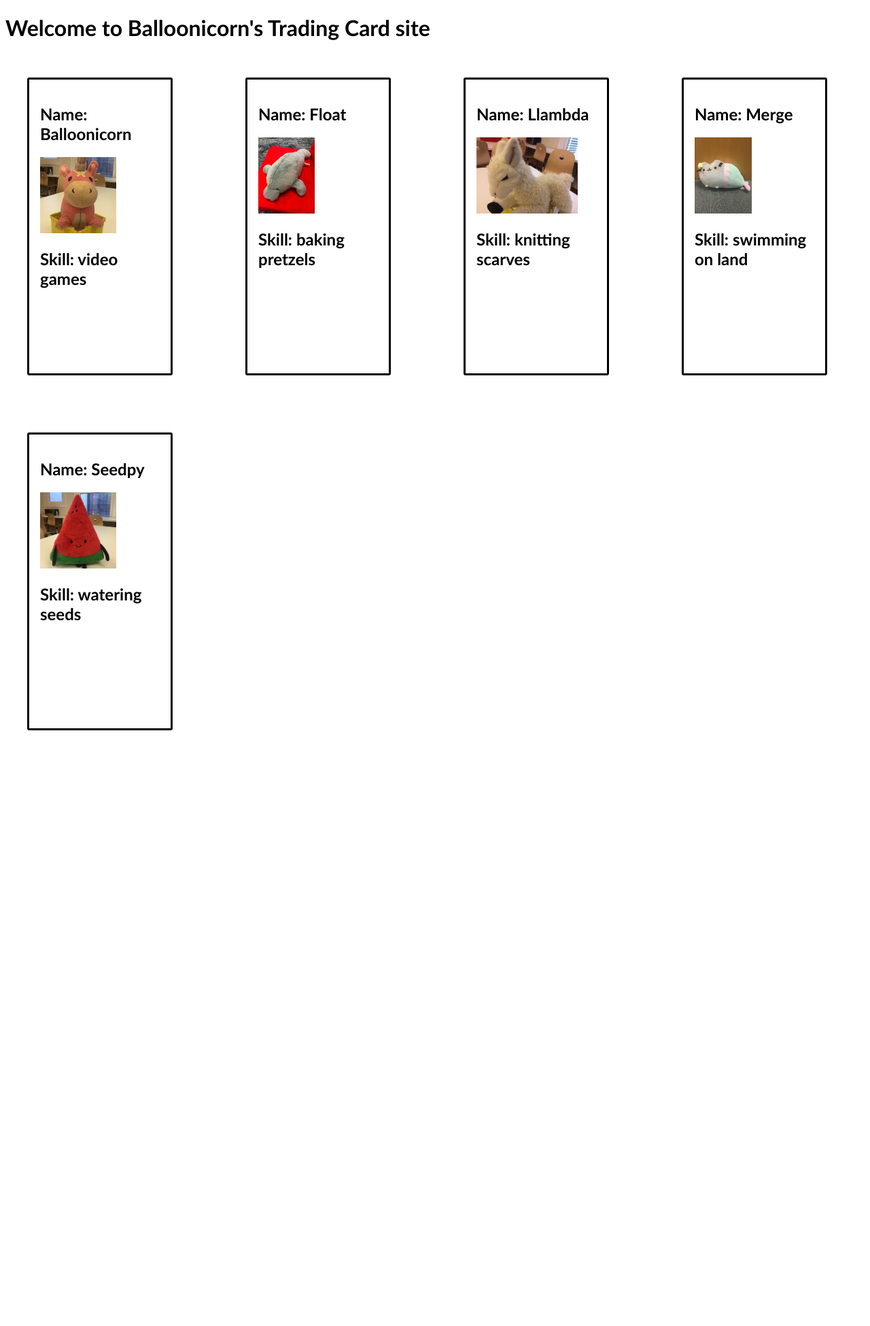
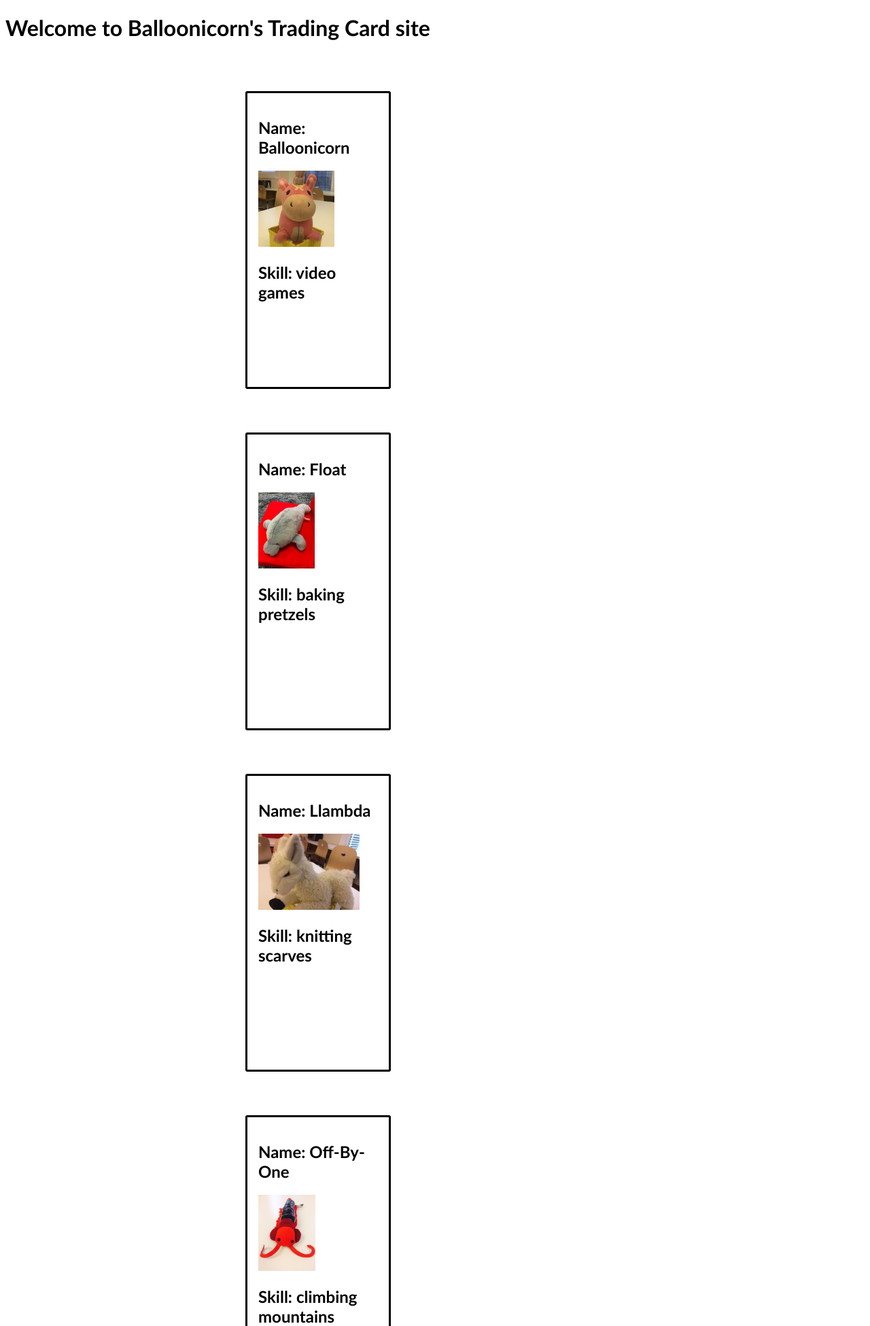
Before and after one commit to Taiyo-SK/hb-react-trading-cards, a Flask app: page /cards in a window 1280 px wide. Shown: the top 1950 px of the page at 68% size. Before the commit the page ends 1074 px from the top, so only its background shows below. Run offline with Flask 2, Linux system fonts and the light colour scheme; some libraries are stand-ins or nearby versions.

Commit message:
completed first lab

```diff
--- a/static/js/tradingCard.jsx
+++ b/static/js/tradingCard.jsx
@@ -5,6 +5,49 @@ const tradingCardData = [
     name: 'Balloonicorn',
     skill: 'video games',
     imgUrl: '/static/img/balloonicorn.jpg',
+    cardID: 1,
+  },
+  {
+    name: 'Float',
+    skill: 'baking pretzels',
+    imgUrl: '/static/img/float.jpg',
+    cardId: 2,
+  },
+  {
+    name: 'Llambda',
+    skill: 'knitting scarves',
+    imgUrl: '/static/img/llambda.jpg',
+    cardId: 3,
+  },
+  {
+    name: 'Off-By-One',
+    skill: 'climbing mountains',
+    imgUrl: '/static/img/off-by-one.jpeg',
+    cardId: 4,
+  },
+  {
+    name: 'Seed.py',
+    skill: 'watering seeds',
+    imgUrl: '/static/img/seedpy.jpeg',
+    cardId: 5,
+  },
+  {
+    name: 'Polymorphism',
+    skill: 'constumes',
+    imgUrl: '/static/img/polymorphism.jpeg',
+    cardId: 6,
+  },
+  {
+    name: 'Short Stack Overflow',
+    skill: 'ocean animal trivia',
+    imgUrl: 'shortstack-overflow.jpeg',
+    cardId: 7,
+  },
+  {
+    name: 'Merge',
+    skill: 'swimming on land',
+    imgUrl: '/static/img/merge.png',
+    cardId: 8,
   },
 ];
 
@@ -18,29 +61,51 @@ function TradingCard(props) {
   );
 }
 
-ReactDOM.render(
-  <TradingCard name="Balloonicorn" skill="video games" imgUrl="/static/img/balloonicorn.jpg" />,
-  document.querySelector('#balloonicorn'),
-);
+function TradingCardContainer() {
+  const TradingCards = [];
 
-ReactDOM.render(
-  <TradingCard name="Float" skill="baking pretzels" imgUrl="/static/img/float.jpg" />,
-  document.querySelector('#float'),
-);
+  for (const currentCard of tradingCardData) {
+    TradingCards.push(
+      <TradingCard
+      name={currentCard.name}
+      skill={currentCard.skill}
+      imgUrl={currentCard.imgUrl}
+      />
+    );
+  }
 
-ReactDOM.render(
-  <TradingCard name="Llambda" skill="knitting scarves" imgUrl="/static/img/llambda.jpg" />,
-  document.querySelector('#llambda'),
-);
+  return (
+    <React.Fragment>
+      {TradingCards}
+    </React.Fragment>
+  );
+}
 
-// Adding new friend, Merge!
-ReactDOM.render(
-  <TradingCard name="Merge" skill="swimming on land" imgUrl="/static/img/merge.png" />,
-  document.querySelector('#merge'),
-);
+ReactDOM.render(<TradingCardContainer ></TradingCardContainer>, document.querySelector('#parent'));
 
-// Adding new friend, Seedpy!
-ReactDOM.render(
-  <TradingCard name="Seedpy" skill="watering seeds" imgUrl="/static/img/seedpy.jpeg" />,
-  document.querySelector('#seedpy'),
-);
+// ReactDOM.render(
+//   <TradingCard name="Balloonicorn" skill="video games" imgUrl="/static/img/balloonicorn.jpg" />,
+//   document.querySelector('#balloonicorn'),
+// );
+
+// ReactDOM.render(
+//   <TradingCard name="Float" skill="baking pretzels" imgUrl="/static/img/float.jpg" />,
+//   document.querySelector('#float'),
+// );
+
+// ReactDOM.render(
+//   <TradingCard name="Llambda" skill="knitting scarves" imgUrl="/static/img/llambda.jpg" />,
+//   document.querySelector('#llambda'),
+// );
+
+// // Adding new friend, Merge!
+// ReactDOM.render(
+//   <TradingCard name="Merge" skill="swimming on land" imgUrl="/static/img/merge.png" />,
+//   document.querySelector('#merge'),
+// );
+
+// // Adding new friend, Seedpy!
+// ReactDOM.render(
+//   <TradingCard name="Seedpy" skill="watering seeds" imgUrl="/static/img/seedpy.jpeg" />,
+//   document.querySelector('#seedpy'),
+// );
--- a/templates/cards.html
+++ b/templates/cards.html
@@ -23,6 +23,9 @@
 
   <!-- Mount Seedpy's card on to this element.-->
   <div id="seedpy"></div>
+
+  <!-- Mount the parent card container to this element.-->
+  <div id="parent"></div>
 </div>
 
 {% endblock %}
```
